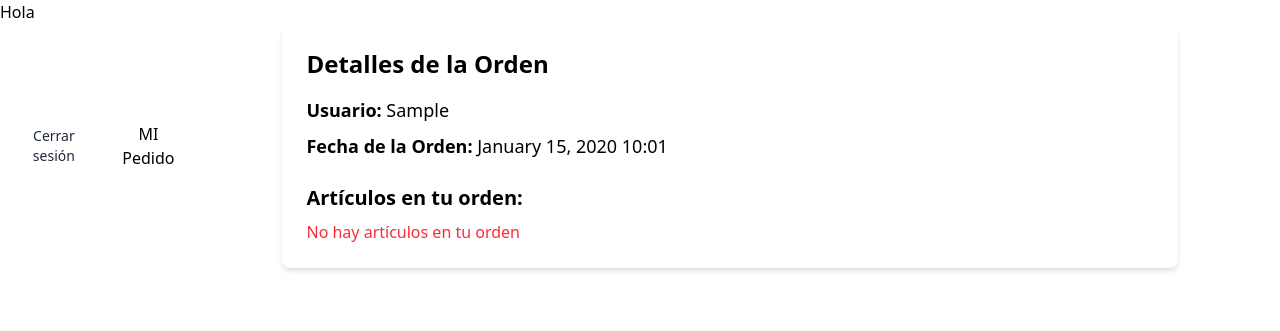
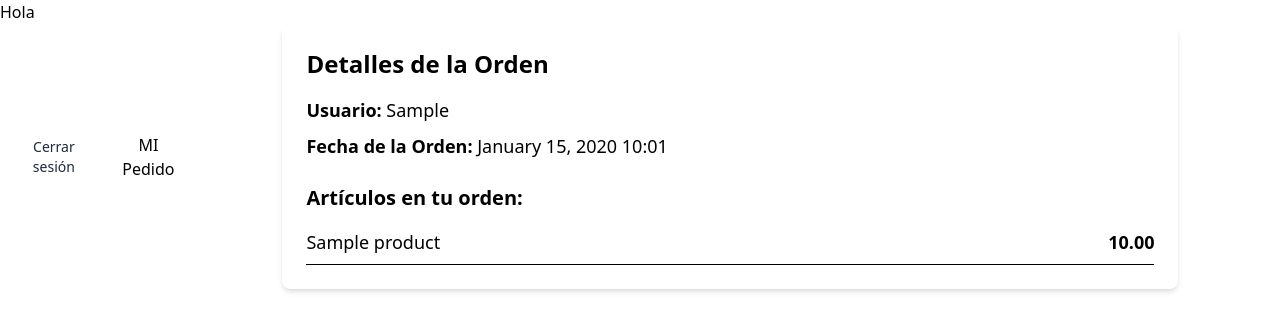
Before and after one commit to cristobalquilimaco/coffee_shop, a Django app: page /pedidos/mi-orden in a window 1280 px wide. Shown: the top 331 px of the page. Run offline with Django 5.2, Linux system fonts and the light colour scheme; a user stored in the database is signed in; tables that the repository leaves empty hold one stand-in row (values such as "Sample post"); some libraries are stand-ins or nearby versions.

Commit message:
Se agrega finalizan vistas de orders

```diff
--- /dev/null
+++ b/orders/templates/orders/create_order_product.html
@@ -0,0 +1 @@
+Aqui puedes crear la orden
--- a/orders/templates/orders/my_order.html
+++ b/orders/templates/orders/my_order.html
@@ -2,7 +2,7 @@
 
 {% block content %}
 <div class="max-w-4xl mx-auto p-6 bg-white rounded-lg shadow-md">
-    <h2 class="text-2xl font-bold mb-4">Detalles de la Orden</h2>
+    <h2 class="text-2xl font-bold mb-4">Detalles de la Orden</h3>
     <div class="mb-2">
         <span class="text-lg font-semibold">Usuario: </span>
         <span class="text-lg">{{ order.user.username|title }}</span>
@@ -13,8 +13,8 @@
     </div>
 
     <div class="mt-6">
-        <h3 class="text-xl font-bold mb-2">Artículos en tu orden:</h3>
-        {% for product_order in product.order.orderproduct_set.all %}
+        <h3 class="text-xl font-bold mb-2">Artículos en tu orden:</h4>
+        {% for product_order in order.orderproduct_set.all %}
             <div class="flex justify-between items-center py-2 border-b">
                 <div class="text-lg">{{ product_order.product.name }}</div>
                 <div class="text-lg font-semibold">{{ product_order.product.price }}</div>
--- a/orders/urls.py
+++ b/orders/urls.py
@@ -1,6 +1,8 @@
 from django.urls import path
-from .views import MyOrderView
+from .views import MyOrderView, CreateOrderProductView
+
 
 urlpatterns = [
-    path('mi-orden', MyOrderView.as_view(), name="my_order")
+    path('mi-orden', MyOrderView.as_view(), name="my_order"),
+    path('agregar-producto', CreateOrderProductView.as_view(), name="add_product")
 ]
--- a/orders/views.py
+++ b/orders/views.py
@@ -1,7 +1,8 @@
-from django.views.generic import DetailView
+from django.views.generic import DetailView, CreateView
 from django.contrib.auth.mixins import LoginRequiredMixin
+from .forms import OrderProductForm
+from django.urls import reverse_lazy
 from .models import Order
-
 # Create your views here.
 class MyOrderView(LoginRequiredMixin, DetailView):
     model = Order
@@ -10,3 +11,21 @@ class MyOrderView(LoginRequiredMixin, DetailView):
 
     def get_object(self, queryset=None):
         return Order.objects.filter(is_active=True, user=self.request.user).first()
+
+
+class CreateOrderProductView(LoginRequiredMixin, CreateView):
+    template_name = "orders/create_order_product.html"
+    form_class = OrderProductForm
+    success_url = reverse_lazy('my_order')
+
+    def form_valid(self, form):
+        #como se reciben 2 parametros se puede colocar un guion bajo para no tener que ocupar el campo con una variable que no se va a usar
+        order, _ = Order.objects.get_or_create(
+            is_active = True,
+            user=self.request.user,
+        )
+
+        form.instance.order = order
+        form.instance.quantity = 1
+        form.save()
+        return super().form_valid(form)
--- a/requirements.txt
+++ b/requirements.txt
@@ -2,3 +2,4 @@
 Django==5.1.6
 Pillow==11.1.0
 crispy-tailwind=1.0.3
+djangorestframework==3.15.2
```
Also changed, not shown: orders/forms.py (added, +7 -0 lines), products/templates/products/list_product.html (+8 -3 lines).
